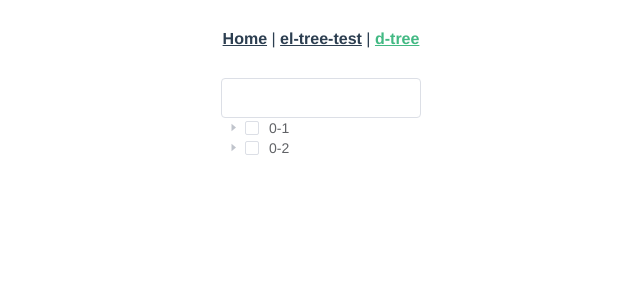
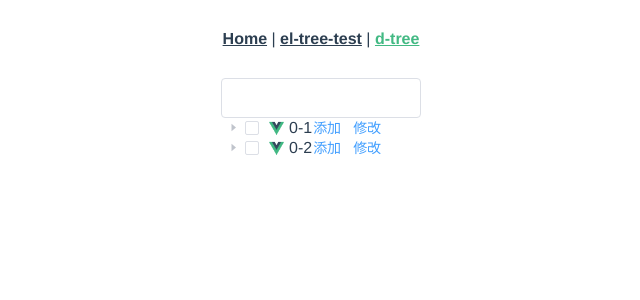
Before and after one commit to LP1996/vue-components, a Vue app: page /#/d-tree in a window 1280 px wide. Shown: the top 300 px of the page, without its empty margins (319-959 px from the left). Built offline with nearby package versions, Linux system fonts and the light colour scheme.

Commit message:
feat: 添加自定义内容插槽实现，自定义展开、收缩icon，添加对 check 相关事件的支持

```diff
--- a/src/views/TreeFunctionTest/Index.vue
+++ b/src/views/TreeFunctionTest/Index.vue
@@ -4,7 +4,7 @@
     <el-tree
       ref="tree"
       style="width: 200px;"
-      :data="bigData"
+      :data="treeData"
       :props="treeProps"
       node-key="id"
       :filter-node-method="filterNode"
@@ -19,22 +19,23 @@ const treeData = [
     id: 1,
     name: '0-1',
     children: [
-      { id: 2, name: '0-1-1' },
+      { id: 2, name: '0-1-1', disabled: true },
       {
-        id: 2,
+        id: 9,
         name: '0-1-2',
+        disabled: true,
         children: [{ id: 3, name: '1-2-1' }]
       },
-      { id: 4, name: '0-1-3' },
+      { id: 4, name: '0-1-3', disabled: true },
     ]
   },
   {
     id: 5,
     name: '0-2',
     children: [
-      { id: 6, name: '0-2-1' },
-      { id: 7, name: '0-2-2' },
-      { id: 8, name: '0-2-3' }
+      { id: 6, name: '0-2-1', disabled: true },
+      { id: 7, name: '0-2-2', disabled: true },
+      { id: 8, name: '0-2-3', disabled: true }
     ]
   }
 ];
--- a/src/views/tree/DTree/Index.vue
+++ b/src/views/tree/DTree/Index.vue
@@ -13,9 +13,20 @@
       node-key="id"
       show-checkbox
       empty-text="就没数据了~"
+      @check="handleCheckNode"
+      @check-change="handleCheckChange"
     >
       <template v-slot:empty>
         <span>没有数据，难受</span>
+      </template>
+
+      <template v-slot:content="{ node, data }">
+        <div>
+          <img class="label-icon" src="~@/assets/logo.png">
+          <span>{{ data.name }}</span>
+          <el-button type="text">添加</el-button>
+          <el-button type="text">修改</el-button>
+        </div>
       </template>
     </d-tree>
   </section>
@@ -34,7 +45,10 @@ export default {
       filterText: '',
       props: {
         label: 'name',
-        children: 'children'
+        children: 'children',
+        disabled(data) {
+          return data.id > 100;
+        }
       }
     }
   },
@@ -51,11 +65,22 @@ export default {
     },
     filterMethod(val, data) {
       return data.name.includes(val);
+    },
+    handleCheckNode(data, checkedData) {
+      console.log(data, checkedData);
+    },
+    handleCheckChange(data, chcked, hasChildrenChecked) {
+      console.log(data, chcked, hasChildrenChecked);
     }
   }
 }
 </script>
 
 <style lang="scss" scoped>
-
+.label-icon {
+  width: 15px;
+  height: 15px;
+  margin-right: 5px;
+  vertical-align: middle;
+}
 </style>
--- a/src/views/tree/DTree/Tree.vue
+++ b/src/views/tree/DTree/Tree.vue
@@ -1,11 +1,14 @@
 <template>
   <div ref="wrapper" class="d-tree" :style="treeWrapperStyle" @scroll="onScroll">
     <div ref="phantom" class="d-tree-phantom"></div>
+
     <template v-if="!filteredNodes.length">
       <slot name="empty">
         <div class="d-tree-empty" :style="{ lineHeight: `${treeWrapperHeight}px` }">{{ emptyText || '暂无数据' }}</div>
       </slot>
     </template>
+
+    <!-- 没有节点时高度为0，所以不需要 v-else -->
     <div ref="nodesWrapper" class="d-tree-nodes">
       <div
         v-for="node in showData"
@@ -16,7 +19,8 @@
         @click="handleNodeClick(node)"
       >
         <!-- indent -->
-        <span class="d-tree-node__indent" :style="{ width: `${node.level * indent}px` }"></span>
+        <!-- 不使用 width 是因为 white-space: nowrap 会将该元素宽度忽略 -->
+        <span class="d-tree-node__indent" :style="{ paddingLeft: `${node.level * indent}px` }"></span>
 
         <!-- expand-icon -->
         <span
@@ -24,8 +28,17 @@
           :class="{ 'is-leaf': node.isLeaf }"
           @click.stop="handleProcessNodeExpandOrCollapse(node)"
         >
-          <i v-if="node.expanded" class="el-icon-caret-bottom"></i>
-          <i v-else class="el-icon-caret-right"></i>
+          <template v-if="node.expanded">
+            <slot name="expanded-icon">
+              <i :class="expandedIcon"></i>
+            </slot>
+          </template>
+
+          <template v-else>
+            <slot name="collapsed-icon">
+              <i :class="collapsedIcon"></i>
+            </slot>
+          </template>
         </span>
 
         <el-checkbox
@@ -33,6 +46,7 @@
           v-model="node.checked"
           :indeterminate="node.indeterminate"
           class="mr10"
+          :disabled="node.disabled"
           @change="handleNodeCheckChange(node, $event)"
         />
 
@@ -40,9 +54,11 @@
         <span v-if="node.loading" class="d-tree-node__loading-icon el-icon-loading"></span>
 
         <!-- content -->
+        <slot name="content" v-bind="{ node, data: node.originNode }">
           <span class="d-tree-node__content">
             {{ node.label }}
           </span>
+        </slot>
       </div>
     </div>
   </div>
@@ -149,6 +165,14 @@ export default {
     },
     emptyText: {
       type: String
+    },
+    expandedIcon: {
+      type: String,
+      default: 'el-icon-caret-bottom'
+    },
+    collapsedIcon: {
+      type: String,
+      default: 'el-icon-caret-right'
     }
   },
   data() {
@@ -215,11 +239,7 @@ export default {
     }),
 
     changeIndex() {
-      // const { $refs: { wrapper: { scrollTop: originScrollTop, scrollHeight } }, flattenedNodes: { length }, visibleCount, treeWrapperHeight } = this;
       const { $refs: { wrapper: { scrollTop: originScrollTop } }, visibleCount } = this;
-
-      // const scrollPtg = getScrollPercentage(originScrollTop, treeWrapperHeight, scrollHeight);
-      // const { startIndex, endIndex } = getRangeIndex(scrollPtg, length, visibleCount);
       const startIndex = Math.floor(originScrollTop / this.nodeHeight);
       const endIndex = startIndex + visibleCount;
       this.startIndex = startIndex;
@@ -228,7 +248,6 @@ export default {
 
     setDOMRelated() {
       const { nodeHeight, filteredNodes } = this;
-      console.log(filteredNodes.length);
       const scrollHeight = nodeHeight * filteredNodes.length;
       this.$refs.phantom.style.height = `${scrollHeight}px`;
     },
@@ -244,8 +263,7 @@ export default {
       }
 
       this.selectedNode = flattenedNode;
-
-      this.$emit('node-click', originNode, flattenedNode);
+      this.$emit('current-change', flattenedNode.data, flattenedNode);
 
       if (isLeaf || !this.expandOnClickNode || (this.isFiltering && !hasFilteredChildren)) {
         return;
@@ -258,6 +276,8 @@ export default {
       }
 
       this.handleProcessNodeExpandOrCollapse(flattenedNode);
+
+      this.$emit('node-click', originNode, flattenedNode);
     },
 
     handleLazyLoad(flattenedNode) {
@@ -327,12 +347,54 @@ export default {
     },
 
     handleNodeCheckChange(flattenedNode, checked) {
-
+      if (!this.checkStrictly) {
+        flattenedNode.indeterminate = false;
+        // 如果所有子节点都是 disabled 状态，则该节点不允许选中
+        // 如果孙子节点有不是 disabled 状态的，但是子节点全是 disabled 状态的，该节点也不允许选中
         this.traverseChildren(
           flattenedNode,
           childNode => {
+            if (childNode.isLeaf || !childNode.children.length) {
               childNode.checked = checked;
               childNode.indeterminate = false;
+              return;
+            }
+
+            const [disabledCount, disabledChecked] = childNode.children.reduce((count, subChildNode) => {
+              subChildNode.disabled && count[0]++;
+              subChildNode.disabled && subChildNode.checked && count[1]++;
+              return count;
+            }, [0, 0]);
+
+            const allDisabled = disabledCount === childNode.children.length;
+            const hasDisabled = disabledCount > 0 && disabledCount < childNode.children.length;
+            const noDisabled = disabledCount === 0;
+
+            // 所有子节点都是 disabled 状态则直接返回，不需要再处理孙子节点
+            if (allDisabled) {
+              childNode.checked = false;
+              childNode.indeterminate = false;
+              return true;
+            }
+
+            if (hasDisabled) {
+              childNode.checked = false;
+              childNode.indeterminate = disabledChecked !== 0;
+              return;
+            }
+
+            // TODO: 处理子节点的回溯，子节点有 indeterminate，需要回溯到这里改变父节点的状态
+            childNode.checked = true;
+            childNode.indeterminate = false;
+            // if (!childNode.disabled) {
+            //   childNode.checked = checked;
+            //   childNode.indeterminate = false;
+            // } else {
+            //   childNode.disabled && !childNode.checked && this.traverseParent(childNode, parentNode => {
+            //     parentNode.checked = false;
+            //     parentNode.indeterminate = true;
+            //   });
+            // }
           }
         );
 
@@ -346,6 +408,34 @@ export default {
             parentNode.indeterminate = hasChecked && !isAllChecked;
           }
         );
+      } else {
+        flattenedNode.indeterminate = false;
+      }
+
+      this.$emit('check', flattenedNode.originNode, {
+        checkedNodes: this.getCheckedNodes(),
+        checkedKeys: this.getCheckedKeys(),
+        halfCheckedNodes: this.getHalfCheckedNodes(),
+        halfCheckedKeys: this.getHalfCheckedKeys()
+      });
+
+      let hasChildrenChecked = false;
+
+      if (!flattenedNode.isLeaf) {
+        if (this.checkStrictly) {
+          this.traverseChildren(flattenedNode, childNode => {
+            if (childNode.checked) {
+              hasChildrenChecked = true;
+              return true;
+            }
+          });
+        } else {
+          // 如果父子节点勾选关联，则有无子节点选中的状态就是当前节点的选中状态
+          hasChildrenChecked = checked;
+        }
+      }
+
+      this.$emit('check-change', flattenedNode.originNode, checked, hasChildrenChecked)
     },
 
     traverseChildren(flattenedNode, fn) {
@@ -479,11 +569,15 @@ export default {
       const computedChildren =  typeof children === 'function' ? children(originNode, flattenedNode) : originNode[children];
 
       let isDisabled = false;
+      if (originNode.disabled) {
+        isDisabled = true;
+      } else {
         if (disabled !== undefined) {
           if (typeof disabled === 'boolean') {
             isDisabled = disabled;
           } else if (typeof disabled === 'function') {
             isDisabled = disabled(originNode, flattenedNode);
+          }
         }
       }
 
@@ -516,11 +610,8 @@ export default {
         map[key] = 1;
         return map;
       }, {});
-      const { flattenedNodes } = this;
-      const len = flattenedNodes.length;
 
-      for (let i = 0; i < len; i++) {
-        const flattenedNode = flattenedNodes[i];
+      this.traverseFlattenedNodes(flattenedNode => {
         const canSet = leafonly ? flattenedNode.isLeaf : true;
 
         if (canSet && keyMap[flattenedNode.key]) {
@@ -528,7 +619,7 @@ export default {
           flattenedNode.indeterminate = false;
           this.handleNodeCheckChange(flattenedNode, true);
         }
-      }
+      });
     },
 
     setCheckedNodes(nodes) {
@@ -545,17 +636,14 @@ export default {
       if (!this.nodeKey) {
         return [];
       }
-
-      const { flattenedNodes } = this;
-      const len = flattenedNodes.length;
       const checkedKeys = [];
 
-      for (let i = 0; i < len; i++) {
-        const { key, checked, isLeaf } = flattenedNodes[i];
+      this.traverseFlattenedNodes(flattenedNode => {
+        const { key, checked, isLeaf } = flattenedNode;
         const canGet = leafonly ? isLeaf : true;
 
         canGet && checked && checkedKeys.push(key);
-      }
+      });
 
       return checkedKeys;
     },
@@ -565,16 +653,14 @@ export default {
         return [];
       }
 
-      const { flattenedNodes } = this;
-      const len = flattenedNodes.length;
       const checkedNodes = [];
 
-      for (let i = 0; i < len; i++) {
-        const { originNode, checked, isLeaf } = flattenedNodes[i];
+      this.traverseFlattenedNodes(flattenedNode => {
+        const { originNode, checked, isLeaf } = flattenedNode;
         const canGet = leafonly ? isLeaf : true;
 
         canGet && checked && checkedNodes.push(originNode);
-      }
+      });
 
       return checkedNodes;
     },
@@ -586,20 +672,16 @@ export default {
 
       const isData = typeof keyOrData === 'object';
       const key = isData ? keyOrData[this.nodeKey] : keyOrData;
-      const { flattenedNodes } = this;
-      const len = flattenedNodes.length;
 
-      for (let i = 0; i < len; i++) {
-        const flattenedNode = flattenedNodes[i];
-
+      this.traverseFlattenedNodes(flattenedNode => {
         if (flattenedNode.key === key) {
           flattenedNode.checked = checked;
           flattenedNode.indeterminate = false;
 
           deep && this.handleNodeCheckChange(flattenedNode, checked);
-          break;
+          return true;
         }
-      }
+      });
     },
 
     getHalfCheckedNodes() {
@@ -607,17 +689,13 @@ export default {
         return [];
       }
 
-      const { flattenedNodes } = this;
-      const len = flattenedNodes.length;
       const results = [];
 
-      for (let i = 0; i < len; i++) {
-        const flattenedNode = flattenedNodes[i];
-
+      this.traverseFlattenedNodes(flattenedNode => {
         if (flattenedNode.indeterminate) {
           results.push(flattenedNode);
         }
-      }
+      });
 
       return results;
     },
@@ -627,17 +705,13 @@ export default {
         return [];
       }
 
-      const { flattenedNodes } = this;
-      const len = flattenedNodes.length;
       const results = [];
 
-      for (let i = 0; i < len; i++) {
-        const flattenedNode = flattenedNodes[i];
-
+      this.traverseFlattenedNodes(flattenedNode => {
         if (flattenedNode.indeterminate) {
           results.push(flattenedNode.key);
         }
-      }
+      });
 
       return results;
     },
@@ -647,18 +721,16 @@ export default {
         return null;
       }
 
-      const { flattenedNodes } = this;
-      const len = flattenedNodes.length;
+      let key = null;
 
-      for (let i = 0; i < len; i++) {
-        const flattenedNode = flattenedNodes[i];
+      this.traverseFlattenedNodes(flattenedNode => {
+        if (flattenedNode.selected) {
+          key = flattenedNode.key;
+          return true;
+        }
+      });
 
-        if (flattenedNode.selected) {
-          return flattenedNode.key;
-        }
-      }
-
-      return null;
+      return key;
     },
 
     getCurrentNode() {
@@ -666,18 +738,14 @@ export default {
         return null;
       }
 
-      const { flattenedNodes } = this;
-      const len = flattenedNodes.length;
+      let currentNodeData = null;
+      this.traverseFlattenedNodes(flattenedNode => {
+        if (flattenedNode.selected) {
+          currentNodeData = flattenedNode.originNode;
+        }
+      });
 
-      for (let i = 0; i < len; i++) {
-        const flattenedNode = flattenedNodes[i];
-
-        if (flattenedNode.selected) {
-          return flattenedNode.originNode;
-        }
-      }
-
-      return null;
+      return currentNodeData;
     },
 
     setCurrentKey(key) {
@@ -690,18 +758,13 @@ export default {
         return;
       }
 
-      const { flattenedNodes } = this;
-      const len = flattenedNodes.length;
-
-      for (let i = 0; i < len; i++) {
-        const flattenedNode = flattenedNodes[i];
-
+      this.traverseFlattenedNodes(flattenedNode => {
         flattenedNode.selected = false;
 
         if (key === flattenedNode.key) {
           flattenedNode.selected = true;
         }
-      }
+      });
     },
 
     setCurrentNode(node) {
@@ -730,12 +793,9 @@ export default {
       }
 
       this.isFiltering = true;
-      const { flattenedNodes, filterNodeMethod } = this;
-      const len = flattenedNodes.length;
+      const { filterNodeMethod } = this;
 
-      for (let i = 0; i < len; i++) {
-        const flattenedNode = flattenedNodes[i];
-
+      this.traverseFlattenedNodes(flattenedNode => {
         // true 表示该节点可以显示
         const canShow = filterNodeMethod(val, flattenedNode.originNode, flattenedNode);
         flattenedNode.visible = canShow;
@@ -749,7 +809,7 @@ export default {
             parentNode.hasFilteredChildren = true;
           });
         }
-      }
+      });
 
       this.filterFlattenedNodes();
       this.setDOMRelated();
@@ -792,6 +852,8 @@ export default {
   justify-content: flex-start;
   align-items: center;
   height: 26px;
+  white-space: nowrap;
+  cursor: pointer;
 
   &:hover, &.selected {
     background-color: #f5f7fa;
```
Lines whose indentation alone changed are shown as unchanged.
